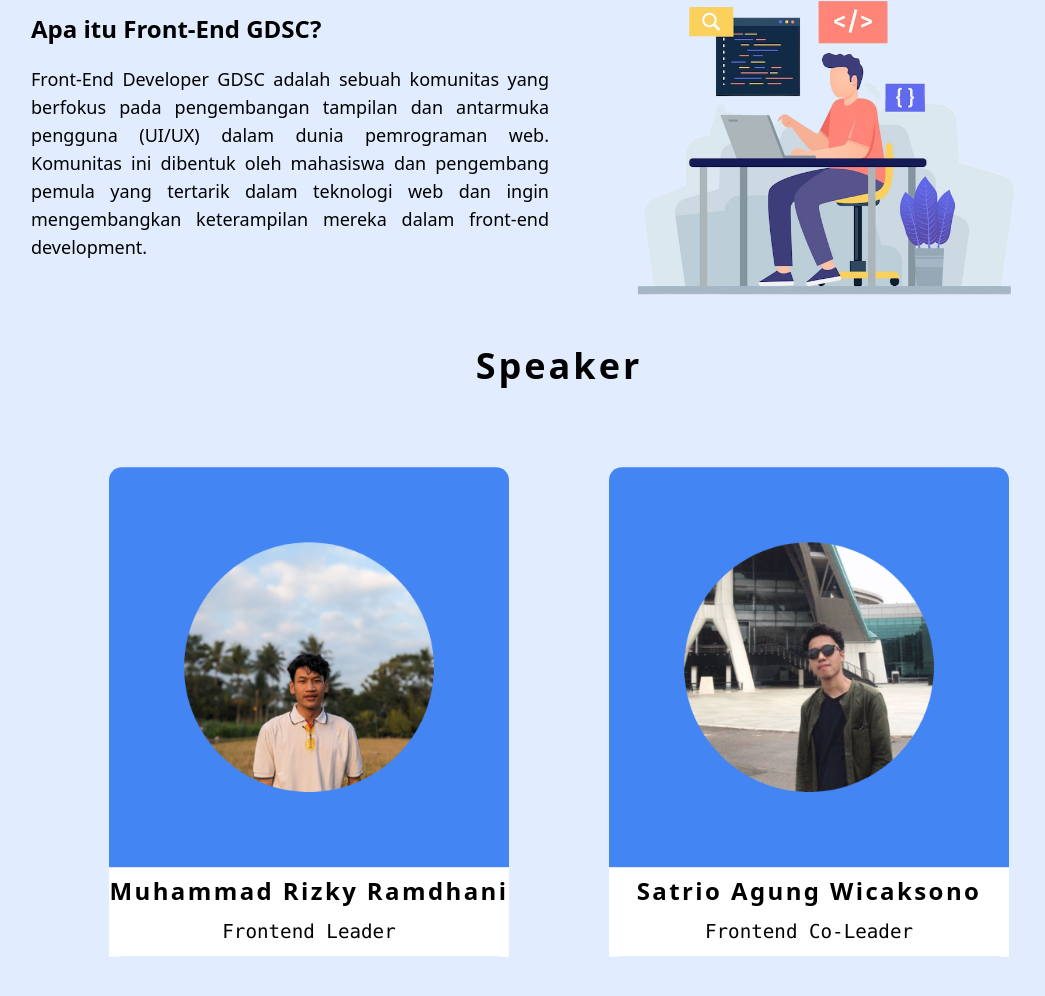
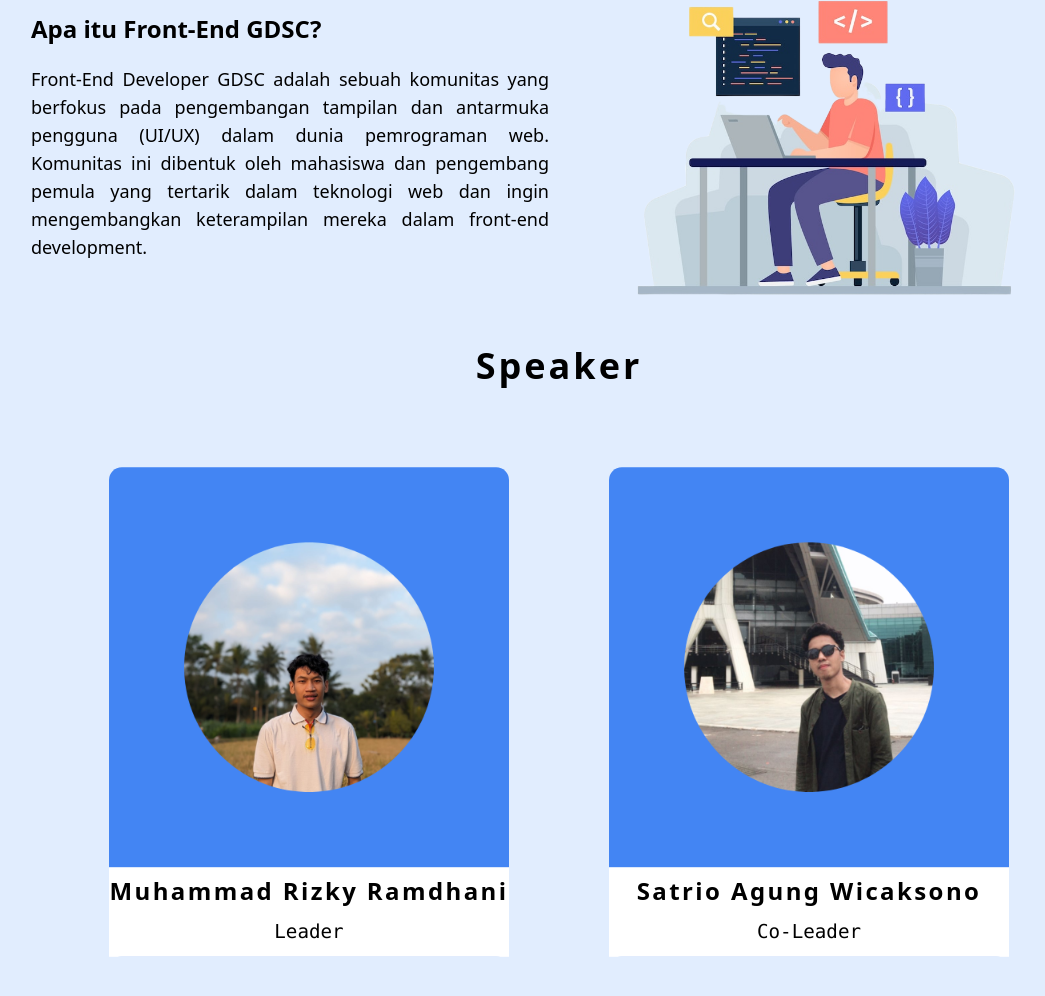
Before and after one commit to Satrioagung10/Frontend_Gdsc, a website: page index.html in a window 1280 px wide. Shown: the part 605-1601 px from the top of the page, without its empty margins (81-1126 px from the left). Drawn offline with nearby package versions, Linux system fonts and the light colour scheme.

Commit message:
Update index.html

```diff
--- a/index.html
+++ b/index.html
@@ -118,14 +118,14 @@
           <img class="w-full m-auto" src="images/speaker/iki.png">
           <div class="bg-white">
           <h1 class="text-3xl text-center font-semibold pt-3">Muhammad Rizky Ramdhani</h1>
-          <h2 class="text-2xl text-center font-mono py-4">Frontend Leader</h2>
+          <h2 class="text-2xl text-center font-mono py-4">Leader</h2>
           </div>
         </div>
         <div class="co-leader bg-primary rounded-2xl -mt-10 md:mt-0">
           <img class="w-full m-auto" src="images/speaker/satrio.png">
           <div class="bg-white">
           <h1 class="text-3xl text-center font-semibold pt-3">Satrio Agung Wicaksono</h1>
-          <h2 class="text-2xl text-center font-mono py-4">Frontend Co-Leader</h2>
+          <h2 class="text-2xl text-center font-mono py-4">Co-Leader</h2>
           </div>
         </div>
       </div>
```
